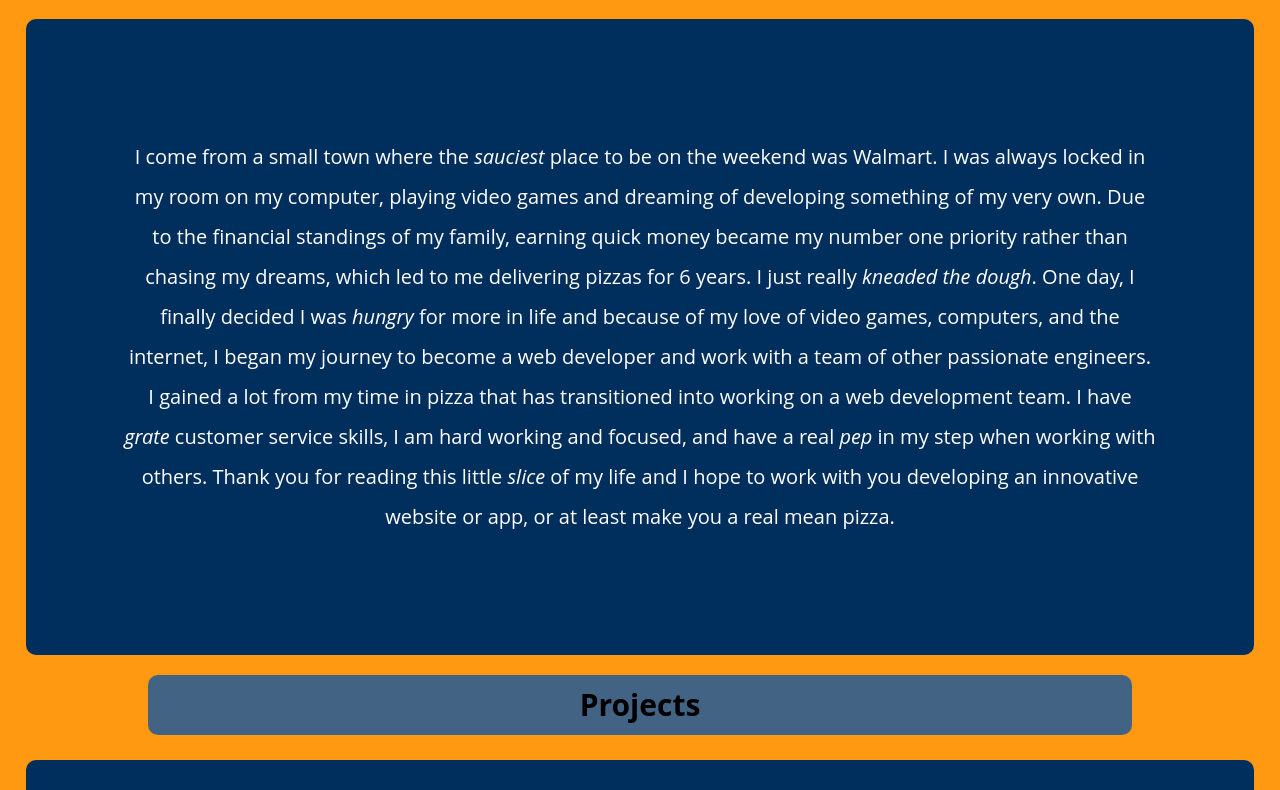
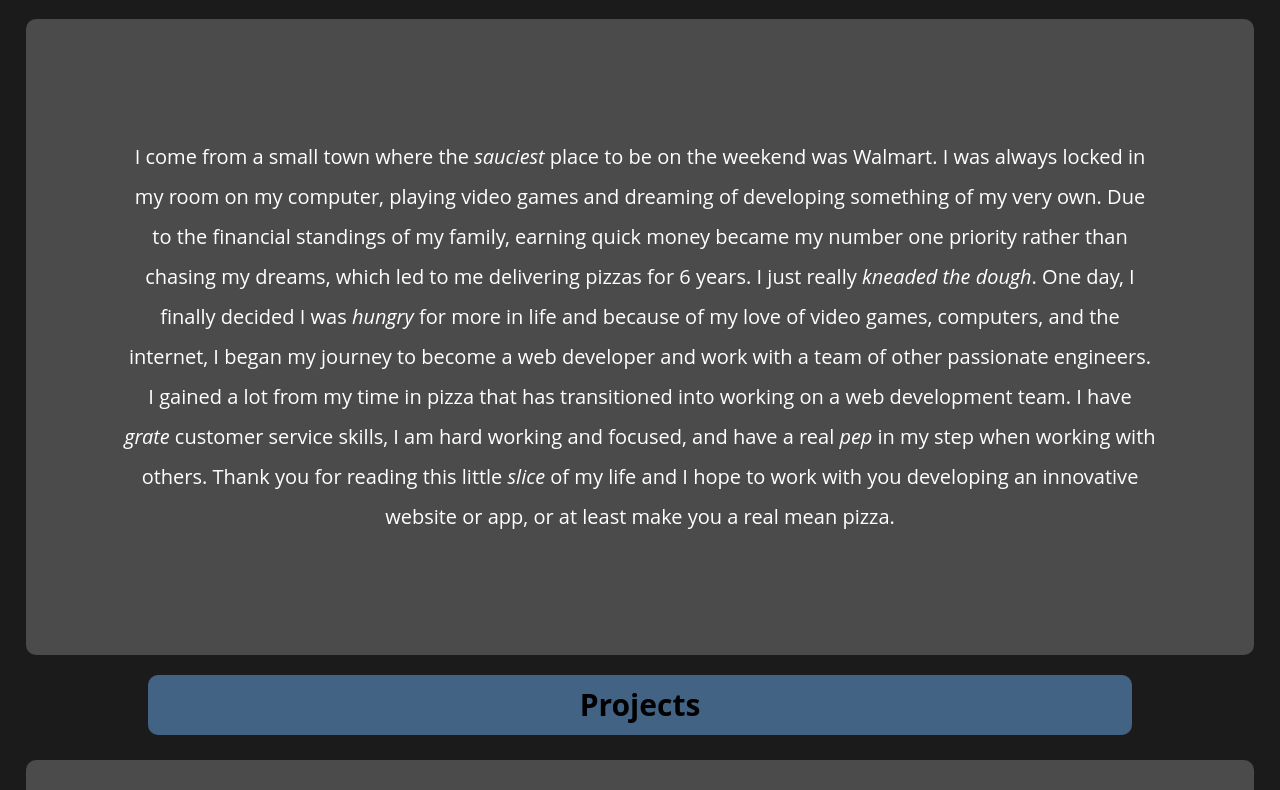
Before and after one commit to jdoliverr/jono-portfolio, a plain HTML site: page index.html in a window 1280 px wide. Shown: the part 501-1291 px from the top of the page. Drawn offline with nearby package versions, Linux system fonts and the light colour scheme.

Commit message:
changed color scheme

```diff
--- a/main.css
+++ b/main.css
@@ -9,7 +9,7 @@ body {
     color:white;
     text-align: center;
     line-height: 2;
-    background-color:  rgb(255, 153, 18);
+    background-color:  #1b1b1b;
     margin-left: 2%;
     margin-right: 2%;
     margin-bottom: 0;
@@ -69,7 +69,7 @@ header {
 section {
     min-height: 20px;
     padding: 8%;
-    background-color: rgb(0, 46, 93);
+    background-color: rgba(253, 253, 253, 0.212);
     margin-bottom: 20px;
     border-radius: 10px;
 }
```
